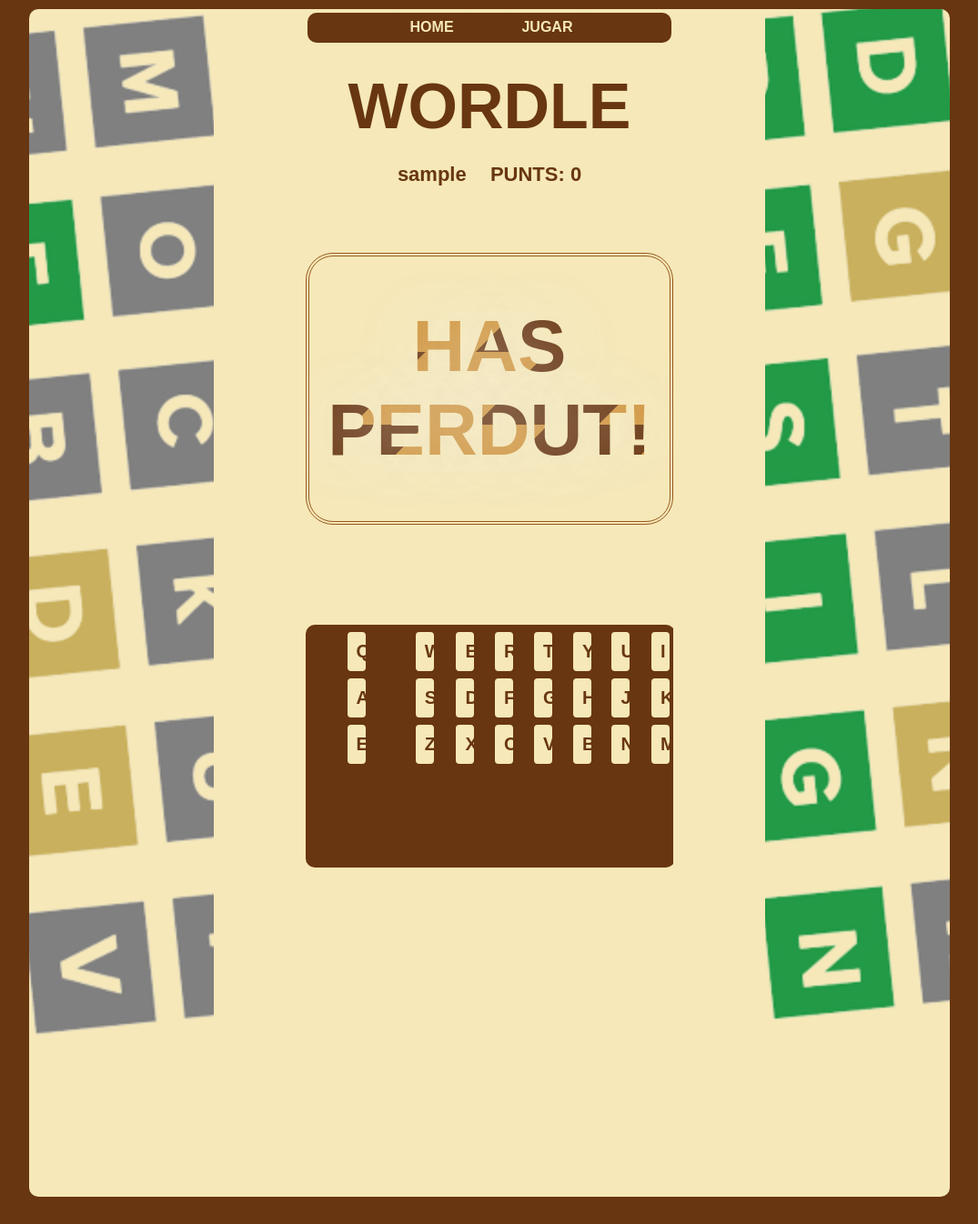
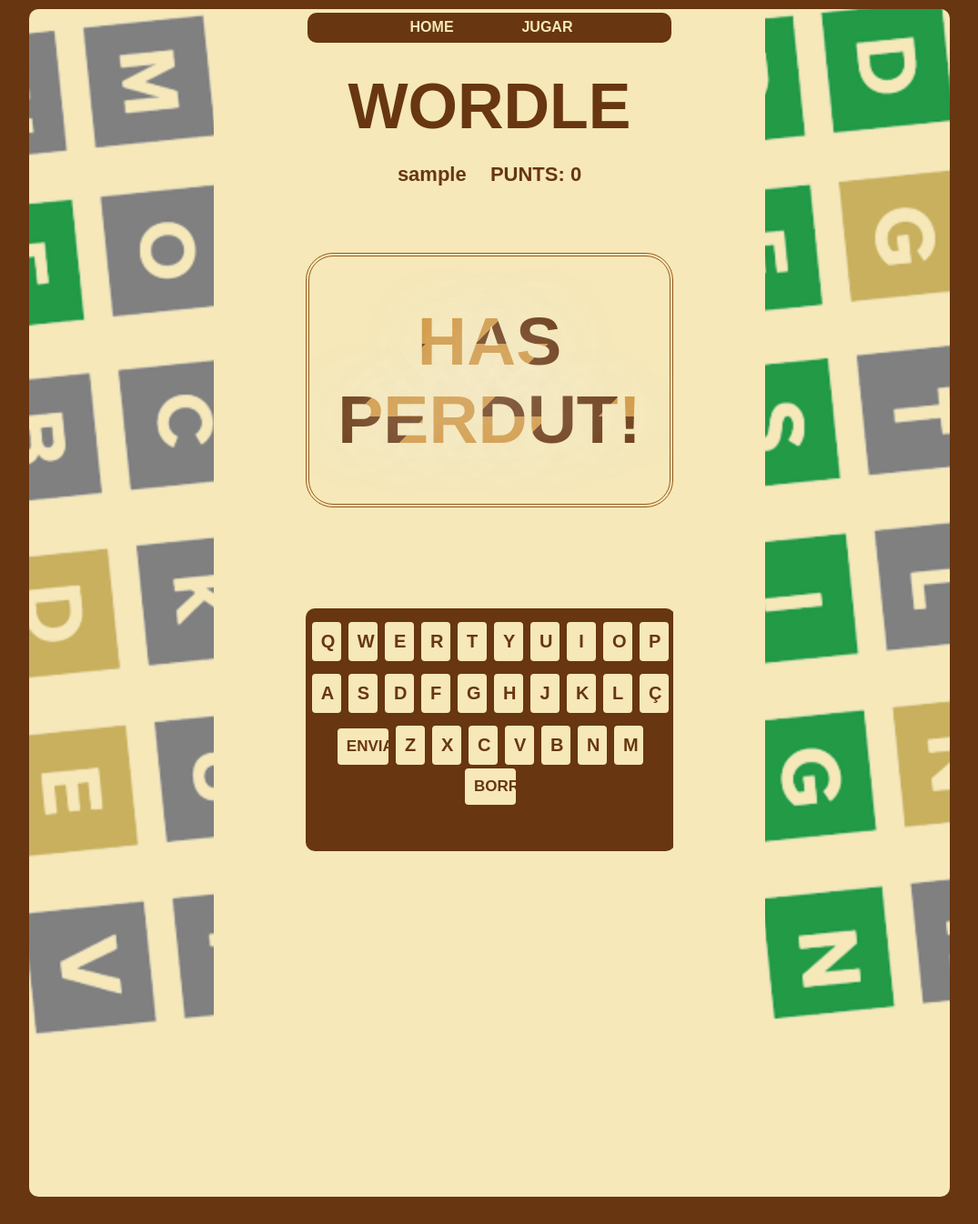
Before and after one commit to R0sac/Wordle-IPO, a PHP site: page /lose.php in a window 1280 px wide. Shown: the whole page at 91% size, without its empty margins (102-1177 px from the left). Run offline with PHP 8.4, Linux system fonts and the light colour scheme; the visitor is signed in with stand-in values (Sample User, id 1).

Commit message:
Responsive finalizado y teclado cambiado

```diff
--- a/lose.php
+++ b/lose.php
@@ -32,43 +32,41 @@
                 <h1 id="textFinalPartida">HAS PERDUT!</h1>
             </div>
             <div id="contTeclat">
-            <table  class="tablaTeclado">
-                    <tr>
-                        <td><button onclick="addLetter('Q')" id="Q" class="boton_personalizado">Q</button></td>
-                        <td><button onclick="addLetter('W')" id="W" class="boton_personalizado">W</button></td>
-                        <td><button onclick="addLetter('E')" id="E" class="boton_personalizado">E</button></td>
-                        <td><button onclick="addLetter('R')" id="R" class="boton_personalizado">R</button></td>
-                        <td><button onclick="addLetter('T')" id="T" class="boton_personalizado">T</button></td>
-                        <td><button onclick="addLetter('Y')" id="Y" class="boton_personalizado">Y</button></td>
-                        <td><button onclick="addLetter('U')" id="U" class="boton_personalizado">U</button></td>
-                        <td><button onclick="addLetter('I')" id="I" class="boton_personalizado">I</button></td>
-                        <td><button onclick="addLetter('O')" id="O" class="boton_personalizado">O</button></td>
-                        <td><button onclick="addLetter('P')" id="P" class="boton_personalizado">P</button></td>
-                    </tr>
-                    <tr>
-                        <td><button onclick="addLetter('A')" id="A"class="boton_personalizado">A</button></td>
-                        <td><button onclick="addLetter('S')" id="S"class="boton_personalizado">S</button></td>
-                        <td><button onclick="addLetter('D')" id="D"class="boton_personalizado">D</button></td>
-                        <td><button onclick="addLetter('F')" id="F"class="boton_personalizado">F</button></td>
-                        <td><button onclick="addLetter('G')" id="G"class="boton_personalizado">G</button></td>
-                        <td><button onclick="addLetter('H')" id="H"class="boton_personalizado">H</button></td>
-                        <td><button onclick="addLetter('J')" id="J"class="boton_personalizado">J</button></td>
-                        <td><button onclick="addLetter('K')" id="K"class="boton_personalizado">K</button></td>
-                        <td><button onclick="addLetter('L')" id="L"class="boton_personalizado">L</button></td>
-                        <td><button onclick="addLetter('Ç')" id="Ç"class="boton_personalizado">Ç</button></td>
-                    </tr>
-                    <tr>
-                        <td><button onclick="jumpLine()" id="enviar" class="boton_personalizado">ENVIAR</button></td>
-                        <td><button onclick="addLetter('Z')" id="Z" class="boton_personalizado">Z</button></td>
-                        <td><button onclick="addLetter('X')" id="X" class="boton_personalizado">X</button></td>
-                        <td><button onclick="addLetter('C')" id="C" class="boton_personalizado">C</button></td>
-                        <td><button onclick="addLetter('V')" id="V" class="boton_personalizado">V</button></td>
-                        <td><button onclick="addLetter('B')" id="B" class="boton_personalizado">B</button></td>
-                        <td><button onclick="addLetter('N')" id="N" class="boton_personalizado">N</button></td>
-                        <td><button onclick="addLetter('M')" id="M" class="boton_personalizado">M</button></td>
-                        <td colspan="2"><button onclick="deleteLetter()" id="borrar" class="boton_personalizado">BORRAR</button></td>
-                    </tr>
-                </table>
+                <div id="teclatFila1">
+                    <button onclick="addLetter('Q')" id="Q" class="boton_personalizado">Q</button>
+                    <button onclick="addLetter('W')" id="W" class="boton_personalizado">W</button>
+                    <button onclick="addLetter('E')" id="E" class="boton_personalizado">E</button>
+                    <button onclick="addLetter('R')" id="R" class="boton_personalizado">R</button>
+                    <button onclick="addLetter('T')" id="T" class="boton_personalizado">T</button>
+                    <button onclick="addLetter('Y')" id="Y" class="boton_personalizado">Y</button>
+                    <button onclick="addLetter('U')" id="U" class="boton_personalizado">U</button>
+                    <button onclick="addLetter('I')" id="I" class="boton_personalizado">I</button>
+                    <button onclick="addLetter('O')" id="O" class="boton_personalizado">O</button>
+                    <button onclick="addLetter('P')" id="P" class="boton_personalizado">P</button>
+                </div>
+                <div id="teclatFila2">
+                    <button onclick="addLetter('A')" id="A"class="boton_personalizado">A</button>
+                    <button onclick="addLetter('S')" id="S"class="boton_personalizado">S</button>
+                    <button onclick="addLetter('D')" id="D"class="boton_personalizado">D</button>
+                    <button onclick="addLetter('F')" id="F"class="boton_personalizado">F</button>
+                    <button onclick="addLetter('G')" id="G"class="boton_personalizado">G</button>
+                    <button onclick="addLetter('H')" id="H"class="boton_personalizado">H</button>
+                    <button onclick="addLetter('J')" id="J"class="boton_personalizado">J</button>
+                    <button onclick="addLetter('K')" id="K"class="boton_personalizado">K</button>
+                    <button onclick="addLetter('L')" id="L"class="boton_personalizado">L</button>
+                    <button onclick="addLetter('Ç')" id="Ç"class="boton_personalizado">Ç</button>
+                </div>
+                <div id="teclatFila3">
+                    <button onclick="jumpLine()" id="enviar" class="boton_personalizado_accio">ENVIAR</button>
+                    <button onclick="addLetter('Z')" id="Z" class="boton_personalizado">Z</button>
+                    <button onclick="addLetter('X')" id="X" class="boton_personalizado">X</button>
+                    <button onclick="addLetter('C')" id="C" class="boton_personalizado">C</button>
+                    <button onclick="addLetter('V')" id="V" class="boton_personalizado">V</button>
+                    <button onclick="addLetter('B')" id="B" class="boton_personalizado">B</button>
+                    <button onclick="addLetter('N')" id="N" class="boton_personalizado">N</button>
+                    <button onclick="addLetter('M')" id="M" class="boton_personalizado">M</button>
+                    <button onclick="deleteLetter()" id="borrar" class="boton_personalizado_accio">BORRAR</button>
+                </div>
             </div>
         </div>
     </div>
--- a/style.css
+++ b/style.css
@@ -317,7 +317,7 @@ form{
 }
 
 #textFinalPartida{
-    font-size: 80px;
+    font-size: 75px;
     font-family: Arial;
     text-shadow: 0 0 80px rgba(236, 236, 236, 0.897);
     letter-spacing: 0;
@@ -351,7 +351,7 @@ form{
 }
 
 
-@media only screen and (max-width: 800px) {
+@media only screen and (max-width: 800px){
     #titolIndex{
         font-size: 50px;
     }
@@ -457,7 +457,7 @@ form{
 }
 
 
-@media only screen and (max-width: 375px) {
+@media only screen and (max-width: 375px){
     #contPrincipal{
         width: 100%;
     }
```
